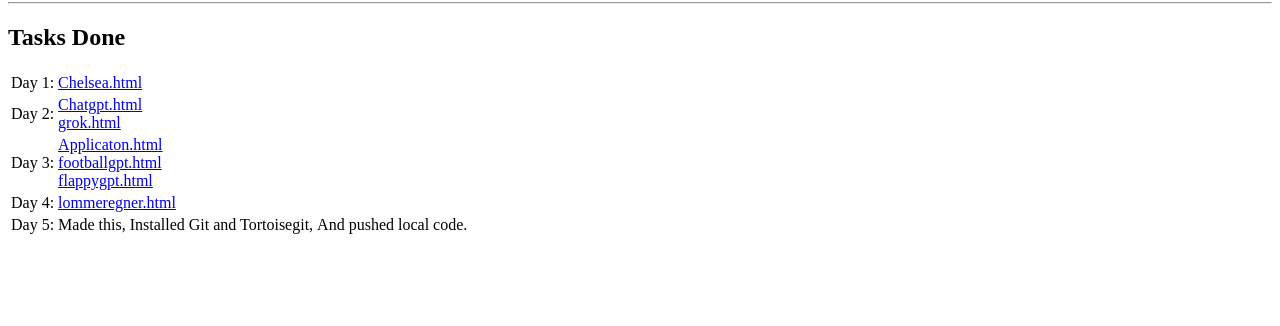
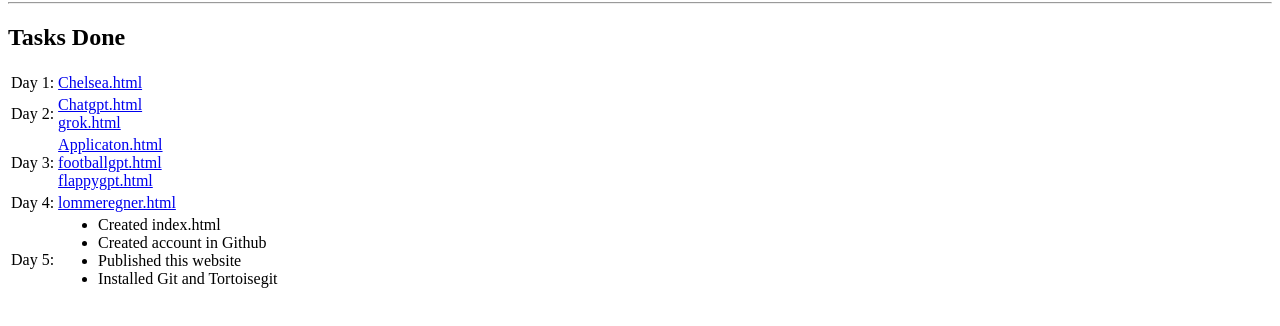
Before and after one commit to reyanshbhatta-bit/PraktikUger46, a plain HTML site: page index.html in a window 1280 px wide. Shown: the part 64-390 px from the top of the page. Drawn offline with Linux system fonts and the light colour scheme.

Commit message:
Had to change the text

```diff
--- a/index.html
+++ b/index.html
@@ -44,8 +44,15 @@
         </tr>
         <tr>
             <td>Day 5:</td>
-                <td>Made this, Installed Git and Tortoisegit,</td>
-                <td>And pushed local code.</td>
+            <td>
+                <ul>
+                    <li>Created index.html</li>
+                    <li>Created account in Github</li>
+                    <li>Published this website</li>
+                    <li>Installed Git and Tortoisegit</li>
+                </ul>
+            </td>
+
         </tr>
     </table>
 </body>
```
